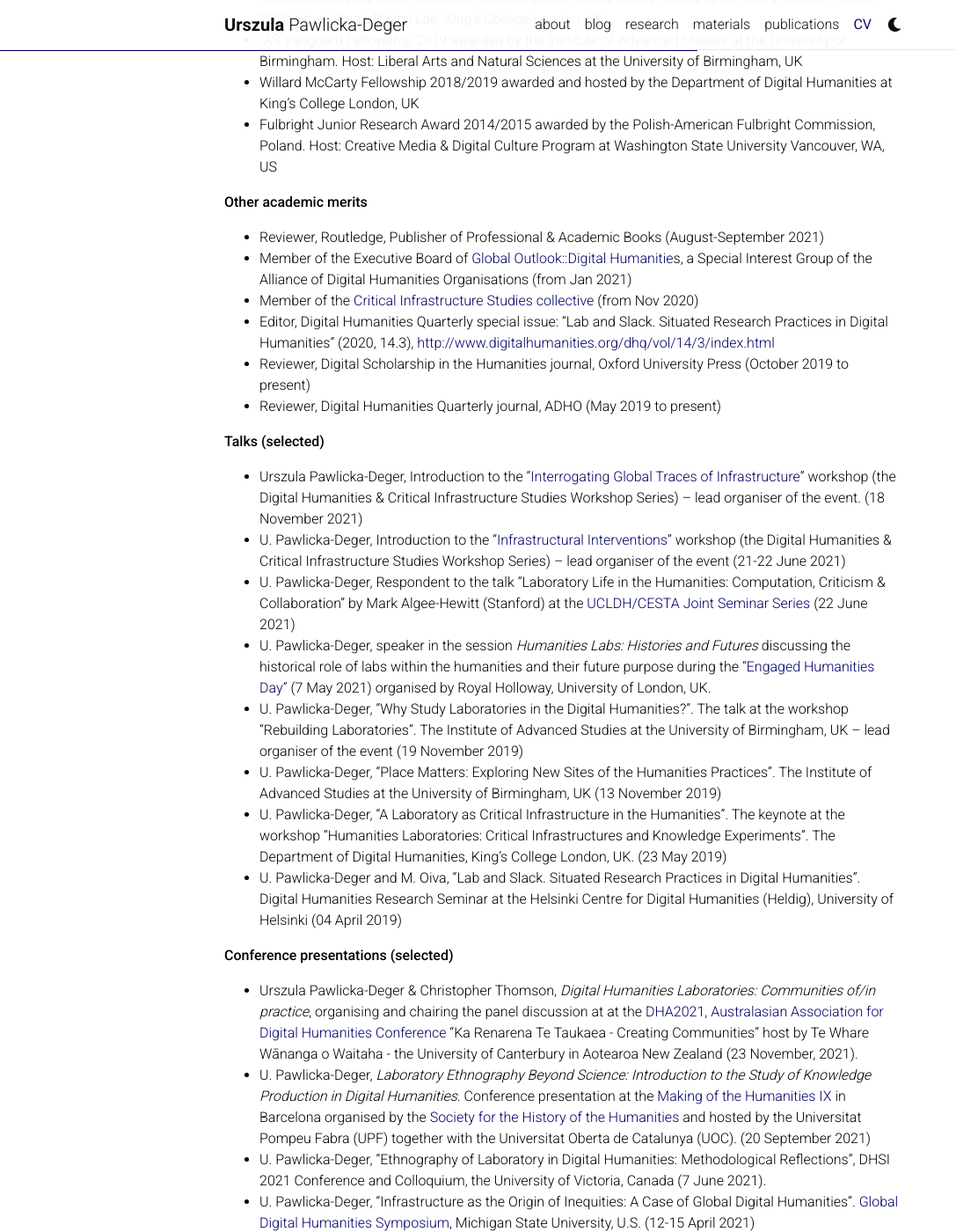
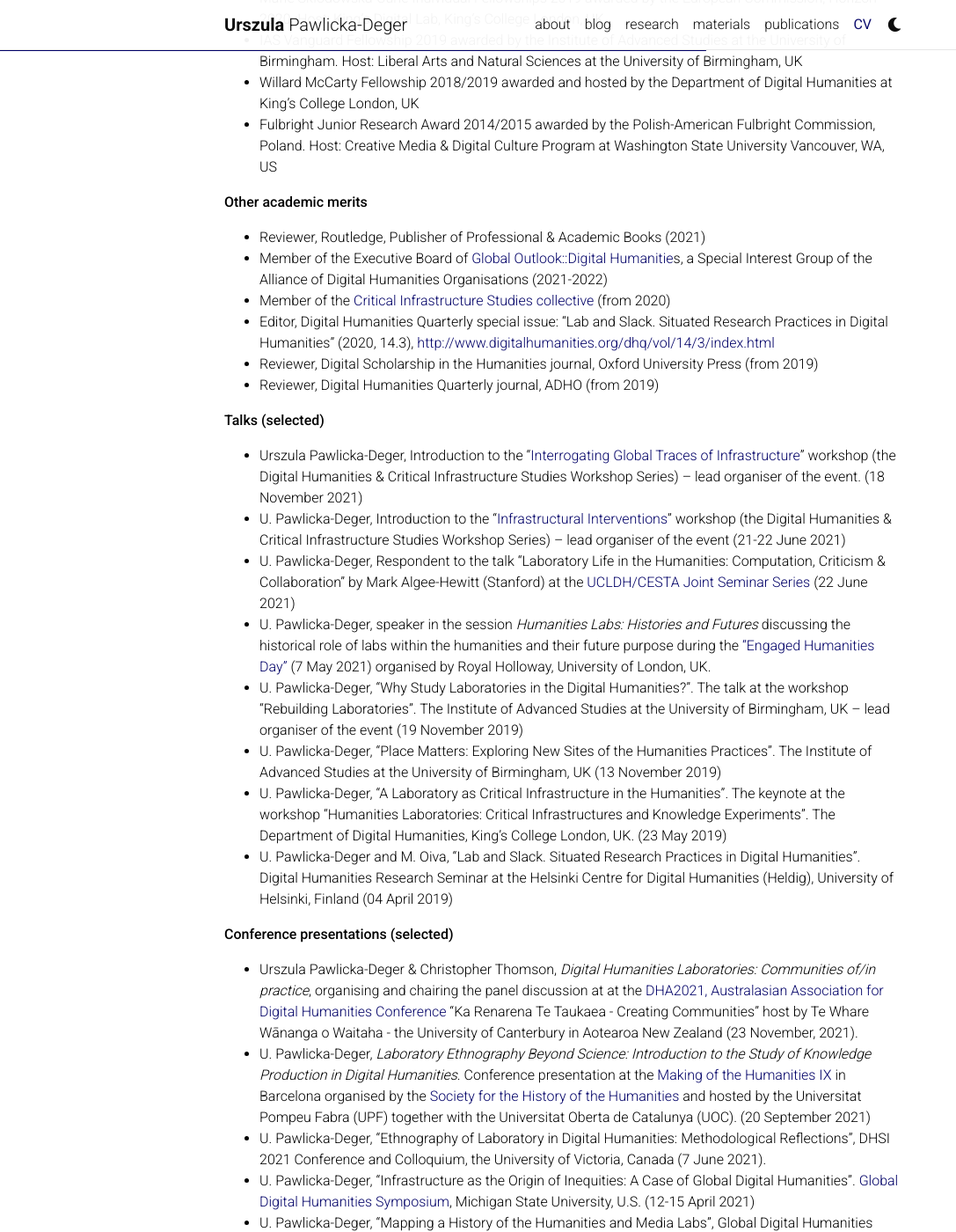
Before and after one commit to UrszulaDeger/urszuladeger.github.io, a Jekyll site: the page built from _pages/cv.md, in a window 1280 px wide and 1400 px high, scrolled down 1239 px. Shown: the whole window at 88% size, without its empty margins (0-1087 px from the left). Built offline with Jekyll 4.4.1, drawn with Linux system fonts in a browser that asks for light colours; comment, search, counter and statistics services are not loaded; a style sheet for code colours, icons or effects is not loaded; some of the changed text lies outside the part shown.

Commit message:
new changes

```diff
--- a/_pages/cv.md
+++ b/_pages/cv.md
@@ -52,12 +52,12 @@ Main email contacts: pawlickadeger(at)gmail.com; U.Pawlicka-Deger@wellcome.org
 
 **Other academic merits**
 
-- Reviewer, Routledge, Publisher of Professional &amp; Academic Books (August-September 2021)
-- Member of the Executive Board of [Global Outlook::Digital Humanitie](http://www.globaloutlookdh.org)s, a Special Interest Group of the Alliance of Digital Humanities Organisations (from Jan 2021)
-- Member of the [Critical Infrastructure Studies collective](https://cistudies.org/ci-collective/) (from Nov 2020)
+- Reviewer, Routledge, Publisher of Professional &amp; Academic Books (2021)
+- Member of the Executive Board of [Global Outlook::Digital Humanitie](http://www.globaloutlookdh.org)s, a Special Interest Group of the Alliance of Digital Humanities Organisations (2021-2022)
+- Member of the [Critical Infrastructure Studies collective](https://cistudies.org/ci-collective/) (from 2020)
 - Editor, Digital Humanities Quarterly special issue: “Lab and Slack. Situated Research Practices in Digital Humanities” (2020, 14.3), <http://www.digitalhumanities.org/dhq/vol/14/3/index.html>
-- Reviewer, Digital Scholarship in the Humanities journal, Oxford University Press (October 2019 to present)
-- Reviewer, Digital Humanities Quarterly journal, ADHO (May 2019 to present)
+- Reviewer, Digital Scholarship in the Humanities journal, Oxford University Press (from 2019)
+- Reviewer, Digital Humanities Quarterly journal, ADHO (from 2019)
 
 **Talks (selected)**
 
@@ -68,7 +68,7 @@ Main email contacts: pawlickadeger(at)gmail.com; U.Pawlicka-Deger@wellcome.org
 - U. Pawlicka-Deger, “Why Study Laboratories in the Digital Humanities?”. The talk at the workshop “Rebuilding Laboratories”. The Institute of Advanced Studies at the University of Birmingham, UK – lead organiser of the event (19 November 2019)
 - U. Pawlicka-Deger, “Place Matters: Exploring New Sites of the Humanities Practices”. The Institute of Advanced Studies at the University of Birmingham, UK (13 November 2019)
 - U. Pawlicka-Deger, “A Laboratory as Critical Infrastructure in the Humanities”. The keynote at the workshop “Humanities Laboratories: Critical Infrastructures and Knowledge Experiments”. The Department of Digital Humanities, King’s College London, UK. (23 May 2019)
-- U. Pawlicka-Deger and M. Oiva, “Lab and Slack. Situated Research Practices in Digital Humanities”. Digital Humanities Research Seminar at the Helsinki Centre for Digital Humanities (Heldig), University of Helsinki (04 April 2019)
+- U. Pawlicka-Deger and M. Oiva, “Lab and Slack. Situated Research Practices in Digital Humanities”. Digital Humanities Research Seminar at the Helsinki Centre for Digital Humanities (Heldig), University of Helsinki, Finland (04 April 2019)
 
 **Conference presentations (selected)**
 
```
Also changed, not shown: other parts of _pages/cv.md (+1 -1 lines), _pages/about.md (+1 -1 lines), _pages/publications.md (+0 -2 lines).
